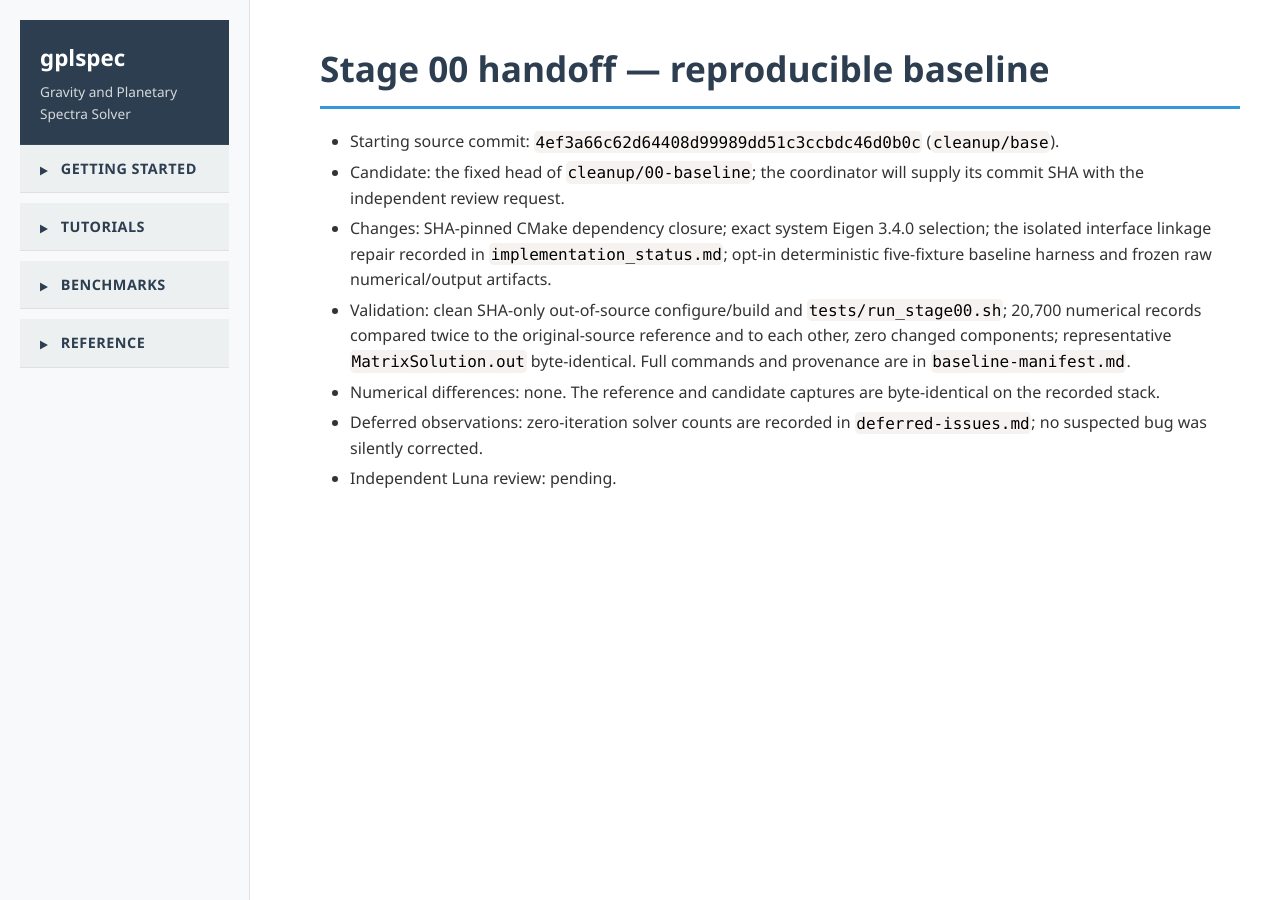
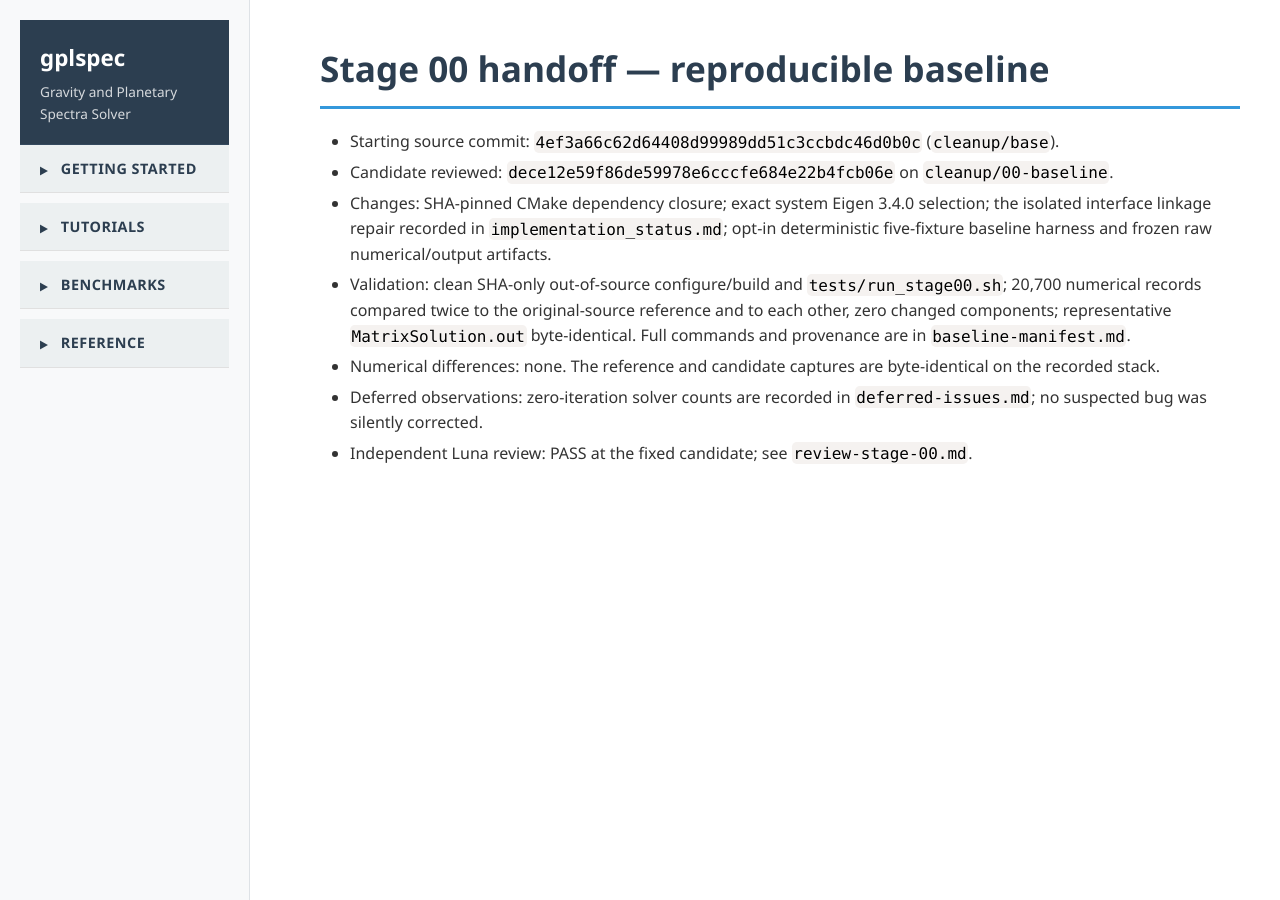
Before and after one commit to adcm2/gplspec, a Jekyll site: the page built from docs/cleanup/stage-00-handoff.md, in a window 1280 px wide. Built offline with Jekyll 4.4.1, drawn with Linux system fonts in a browser that asks for light colours; nearby versions of some CDN libraries; our own code applies the rules of GitHub Pages for plain Markdown files.

Commit message:
Record stage 00 independent review acceptance

```diff
--- a/docs/cleanup/stage-00-handoff.md
+++ b/docs/cleanup/stage-00-handoff.md
@@ -1,9 +1,9 @@
 # Stage 00 handoff — reproducible baseline
 
 - Starting source commit: `4ef3a66c62d64408d99989dd51c3ccbdc46d0b0c` (`cleanup/base`).
-- Candidate: the fixed head of `cleanup/00-baseline`; the coordinator will supply its commit SHA with the independent review request.
+- Candidate reviewed: `dece12e59f86de59978e6cccfe684e22b4fcb06e` on `cleanup/00-baseline`.
 - Changes: SHA-pinned CMake dependency closure; exact system Eigen 3.4.0 selection; the isolated interface linkage repair recorded in `implementation_status.md`; opt-in deterministic five-fixture baseline harness and frozen raw numerical/output artifacts.
 - Validation: clean SHA-only out-of-source configure/build and `tests/run_stage00.sh`; 20,700 numerical records compared twice to the original-source reference and to each other, zero changed components; representative `MatrixSolution.out` byte-identical. Full commands and provenance are in `baseline-manifest.md`.
 - Numerical differences: none. The reference and candidate captures are byte-identical on the recorded stack.
 - Deferred observations: zero-iteration solver counts are recorded in `deferred-issues.md`; no suspected bug was silently corrected.
-- Independent Luna review: pending.
+- Independent Luna review: PASS at the fixed candidate; see `review-stage-00.md`.
```
Also changed, not shown: docs/cleanup/campaign.md (+1 -1 lines), docs/cleanup/deferred-issues.md (+4 -0 lines), docs/cleanup/review-stage-00.md (added, +9 -0 lines), implementation_status.md (+2 -0 lines).
